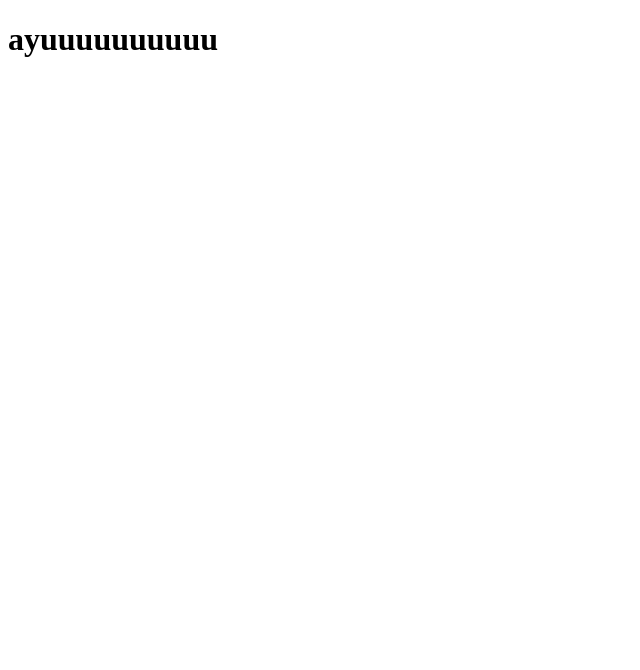
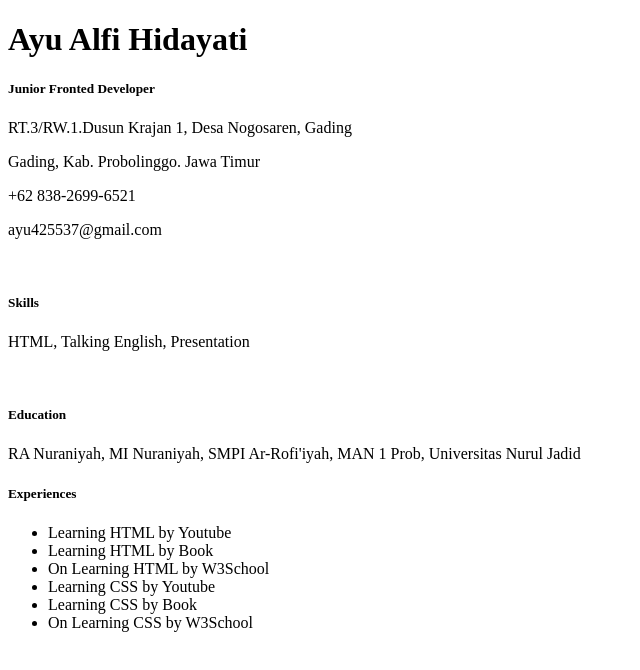
Before and after one commit to ayualfi/HTML, a plain HTML site: page mycv.html in a window 1280 px wide. Shown: the whole page, without its empty margins (0-640 px from the left). Drawn offline with Linux system fonts and the light colour scheme.

Commit message:
ini yang pertama nanti kita perbaiki lagi

```diff
--- a/mycv.html
+++ b/mycv.html
@@ -3,9 +3,28 @@
 <head>
     <meta charset="UTF-8">
     <meta name="viewport" content="width=device-width, initial-scale=1.0">
-    <title>Document</title>
+    <title>Ayu's CV</title>
 </head>
 <body>
-    <h1>ayuuuuuuuuuu</h1>
+    <h1>Ayu Alfi Hidayati</h1>
+    <h5 color="green">Junior Fronted Developer</h5>
+    <p>RT.3/RW.1.Dusun Krajan 1, Desa Nogosaren, Gading</p>
+    <p>Gading, Kab. Probolinggo. Jawa Timur</p>
+    <p>+62 838-2699-6521</p>
+    <p>ayu425537@gmail.com</p><br>
+    <h5 color="green">Skills</h5>
+    <p>HTML, Talking English, Presentation</p><br>
+    <h5 color="green">Education</h5>
+    <p>RA Nuraniyah, MI Nuraniyah, SMPI Ar-Rofi'iyah, MAN 1 Prob, Universitas Nurul Jadid</p>
+    <h5 color="green">Experiences</h5>
+    <ul>
+        <li>Learning HTML by Youtube</li>
+        <li>Learning HTML by Book</li>
+        <li> On Learning HTML by W3School</li>
+        <li>Learning CSS by Youtube</li>
+        <li>Learning CSS by Book</li>
+        <li> On Learning CSS by W3School</li>
+    </ul>
+
 </body>
 </html>
```
